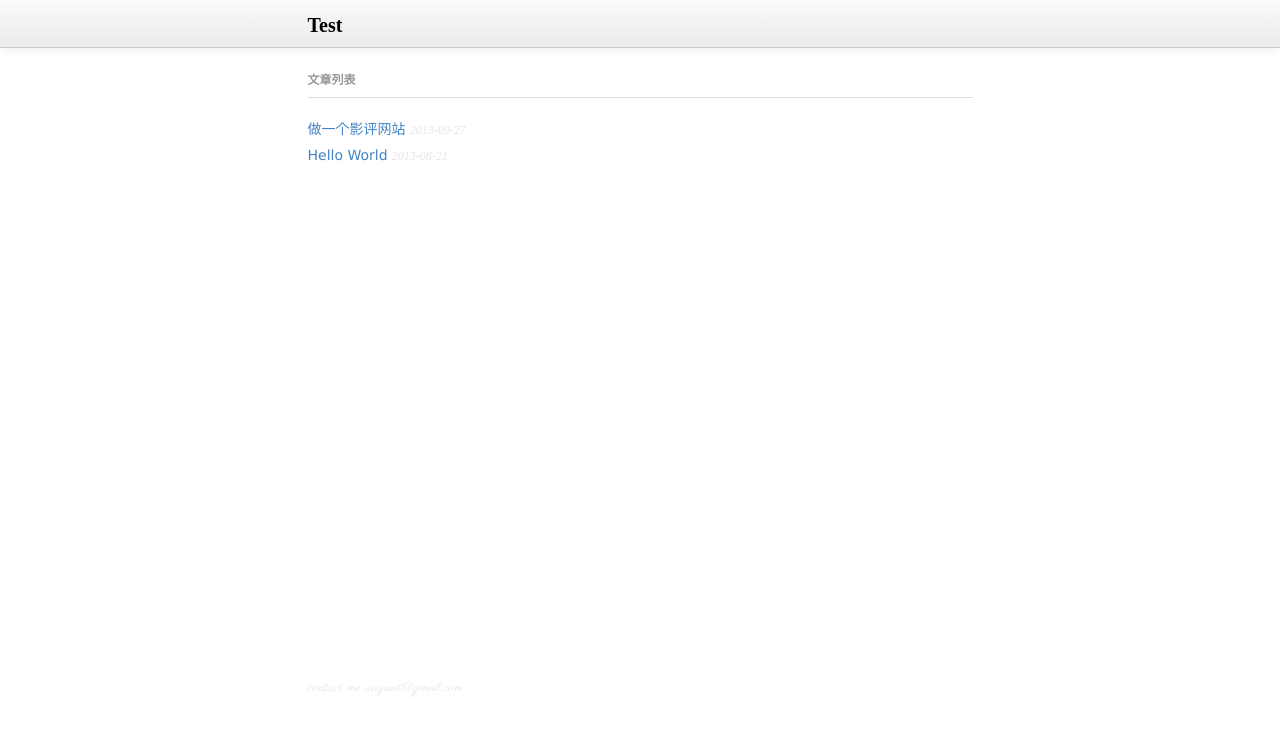
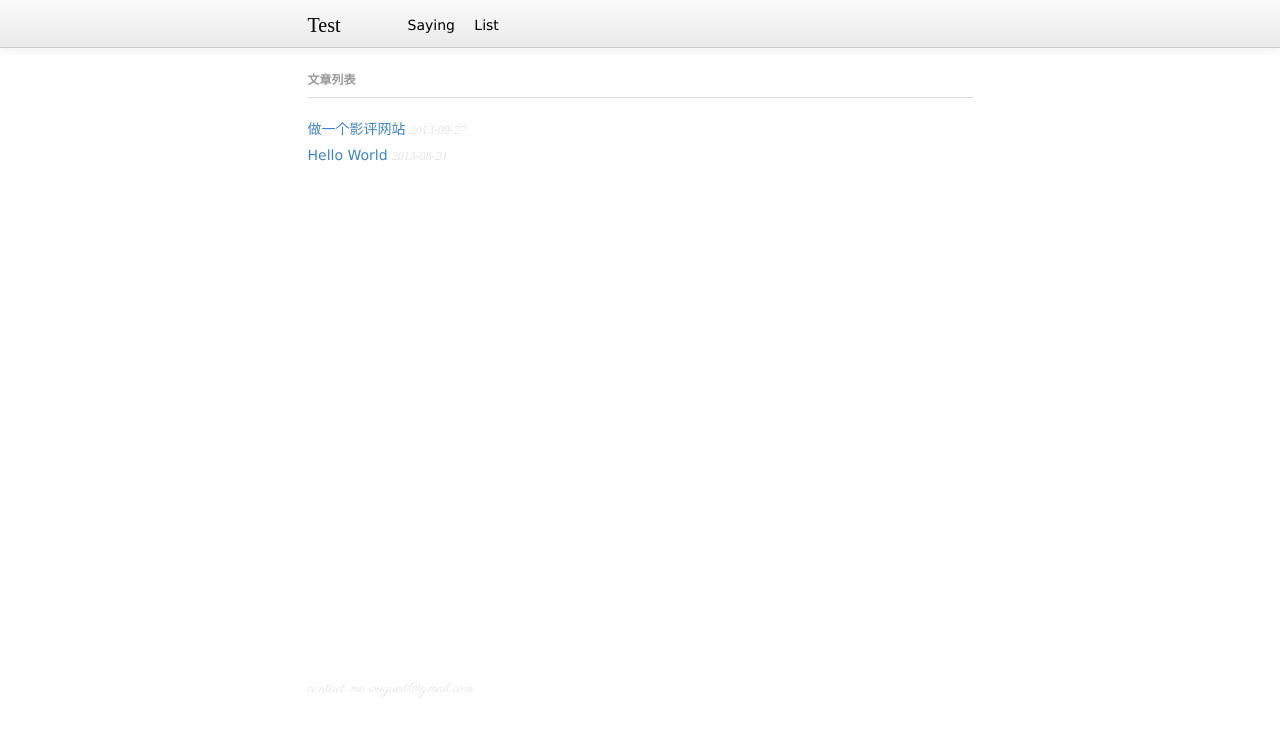
Before and after one commit to Wuyue/wuyue.github.io, a Jekyll site: the page built from index.html, in a window 1280 px wide. Shown: the top 737 px of the page. Built offline with Jekyll 4.4.1, drawn with Linux system fonts in a browser that asks for light colours; some web fonts are replaced.

Commit message:
add list

```diff
--- a/_includes/header.html
+++ b/_includes/header.html
@@ -16,5 +16,14 @@
 </head>
 <body>
   <div id="header">
-    <h1><a href="/">Test</a></h1>
+    <div class='h-main'>
+      <div class='h-m-logo'>
+        <a href="/">Test</a>
+      </div>
+
+      <div class='h-m-nav'>
+        <a href="/">Saying</a>
+        <a href="/list.html">List</a>
+      </div>
+    </div>
   </div>
--- a/css/main.css
+++ b/css/main.css
@@ -27,19 +27,30 @@ div,h2,h5,h6,span,ul,li,a,p,table,tr,td,th{
 	margin-bottom: 10px;
 }
 
-#header h1{
+#header .h-main{
 	width: 665px;
 	margin: 15px auto;
-	font-size: 20px;
 	/*font-weight: bolder;*/
 	line-height: 20px;
+}
+#header .h-main a{
+	color: #000;
+	text-decoration: none;
+	margin-right: 15px;
+}
+.h-m-logo{
+	margin: 0;
+	float: left;
+	width: 100px;
 	font-family: 'Marcellus SC', serif;
+	font-size: 20px;
+}
+.h-m-nav{
+	float: left;
+	font-size: 14px;
+	line-height: 20px;
 }
 
-#header h1 a{
-	color: #000;
-	text-decoration: none;
-}
 
 #main {
 	display: block;
@@ -53,6 +64,7 @@ div,h2,h5,h6,span,ul,li,a,p,table,tr,td,th{
 div.ul-header {
 	position: relative;
 	display: block;
+	float: left;
 	height: 39px;
 	width: 100%;
 	border-bottom: 1px solid #ddd;
@@ -183,6 +195,6 @@ th{
 	margin: 0 auto;
 	width: 665px;
 	color: #e5e5e5;
-	font-size: 14px;
+	font-size: 15px;
 	font-family: 'Parisienne', cursive;
 }
```
Also changed, not shown: list.html (added, +22 -0 lines).
